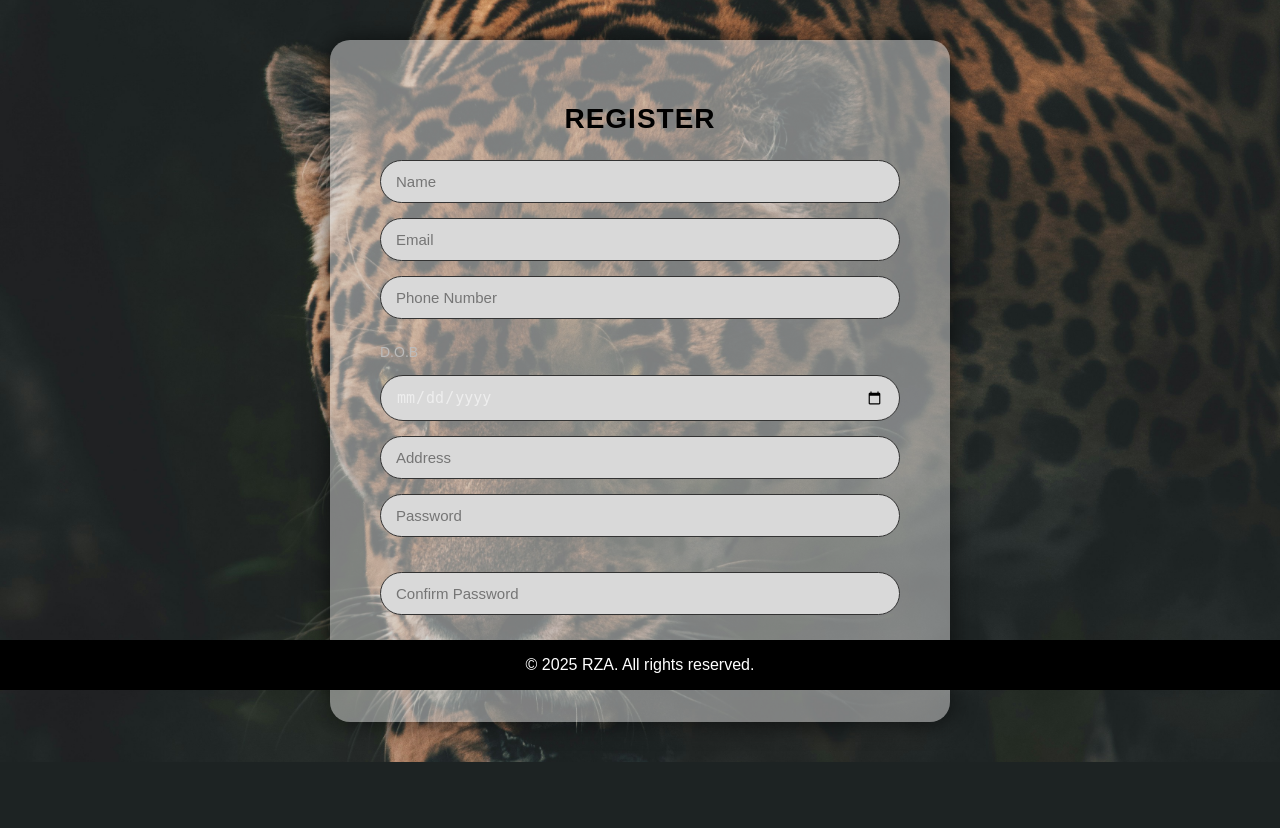
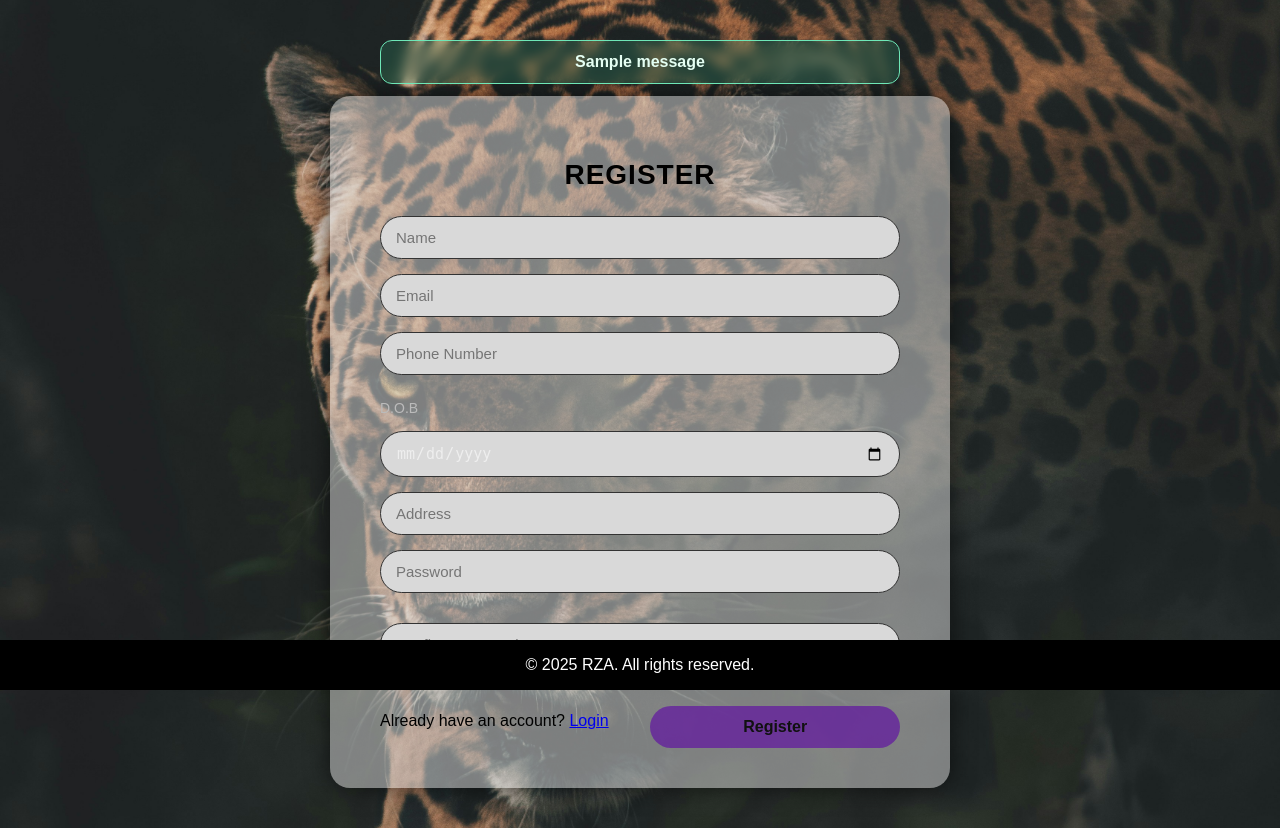
Before and after one commit to Madenzy/Task-2-2024-RZA, a Flask app: page /register in a window 1280 px wide. Shown: the part 110-938 px from the top of the page. Before the commit the page ends 872 px from the top, so only its background shows below. Run offline with Flask 3, Linux system fonts and the light colour scheme; one stand-in notice (Sample message) is shown.

Commit message:
Version 2

```diff
--- a/app.py
+++ b/app.py
@@ -1,8 +1,11 @@
-from flask import Flask, render_template, request, redirect, url_for
-from flask_sqlalchemy import SQLAlchemy
+from flask import Flask, render_template, request, redirect, url_for, flash
+from datetime import datetime, date
+from werkzeug.security import generate_password_hash, check_password_hash
+from werkzeug.utils import secure_filename
+import os
 
 app = Flask(__name__)
-
+app.secret_key = 'RZA_Task_2_Secret_Key'
 
 my_list = ['foo', 'bar', 'baz', 'quux']
 indices = [0, 2, 3]
@@ -60,8 +63,56 @@ def dashboard():
 def login():
     return render_template('login.html', nav_links=login_nav_links)
 
-@app.route('/register')
+@app.route('/register', methods=['GET', 'POST'])
 def register():
+    if request.method == 'POST':
+        username = request.form['username']
+        email = request.form['email'].lower()
+        phone = request.form['phone']
+        dob_str = request.form['dob']
+        address = request.form['address']
+        password = request.form['password']
+        confirm_password = request.form.get('confirm_password')
+
+        # ------------------------ VALIDATIONS ------------------------
+        #check that name is correct
+        if not username or len(username) < 2:
+            flash('Please enter a valid name (at least 2 characters).', 'danger')
+            return render_template('register.html', nav_links=register_links)
+        # --- Validate passwords ---
+        if password != confirm_password:
+            flash('Passwords do not match.', 'danger')
+            return render_template('register.html', nav_links=register_links)
+        if not username.isalpha():
+            flash('Username must contain only alphabetic characters.', 'danger')
+            return render_template('register.html', nav_links=register_links)
+
+        #--- Validate password strength ---
+        if len(password) < 8:
+            flash('Password must be at least 8 characters.', 'danger')
+            return render_template('register.html', nav_links=register_links)
+        #----validate dob to make sure its not in the future or they are at least 16years---
+        dob = datetime.strptime(dob_str, '%Y-%m-%d').date()
+        today = date.today()
+        age = today.year - dob.year - ((today.month, today.day) < (dob.month, dob.day))
+        if dob > today:
+            flash('Date of Birth cannot be in the future.', 'danger')
+            return render_template('register.html', nav_links=register_links)
+        if age < 16:
+            flash('You must be at least 16 years old to register.', 'danger')
+            return render_template('register.html', nav_links=register_links)
+
+        #------- age validation max age 100years ---
+        if age > 100:
+            flash('Please enter a valid Date of Birth. You cannot be 100yrs old', 'danger')
+            return render_template('register.html', nav_links=register_links)
+
+        #------- Validate address ---
+        if not address or len(address) < 5:
+            flash('Please enter a valid address (at least 5 characters).', 'danger')
+            return render_template('register.html', nav_links=register_links)
+        return redirect(url_for('login'))
+
     return render_template('register.html', nav_links=register_links)
 
 @app.route('/logout')
--- a/static/Css/register.css
+++ b/static/Css/register.css
@@ -14,9 +14,43 @@ html, body {
 main {
     flex: 1;
     display: flex;
+    flex-direction: column;
     justify-content: center;
     align-items: center;
+    gap: 12px;
     padding: 40px 0;
+}
+
+.flash-container {
+    width: 100%;
+    max-width: 520px;
+    display: flex;
+    flex-direction: column;
+    gap: 10px;
+    align-items: stretch;
+}
+
+.flash {
+    border-radius: 12px;
+    padding: 12px 14px;
+    font-weight: 600;
+    text-align: center;
+    background: rgba(255, 255, 255, 0.12);
+    border: 1px solid rgba(255, 255, 255, 0.2);
+    color: #ffffff;
+    backdrop-filter: blur(6px);
+}
+
+.flash-success {
+    border-color: #6ee7b7;
+    background: rgba(57, 186, 133, 0.2);
+    color: #e5fff3;
+}
+
+.flash-danger {
+    border-color: #ff4d4d;
+    background: rgba(255, 77, 77, 0.18);
+    color: #ffe5e5;
 }
 
 /* Register container */
@@ -66,7 +100,7 @@ select {
 input:focus,
 select:focus {
     border-color: #5e08a5a1;
-    box-shadow: 0 0 8px rgba(0, 230, 168, 0.3);
+    box-shadow: 0 0 8px rgba(247, 234, 120, 0.3);
 }
 
 label {
@@ -88,9 +122,17 @@ button {
     transition: all 0.25s ease-in-out;
     margin-top: 10px;
 }
+.what-up{
+    display: flex;
+    flex-direction: row;
+    justify-content: space-between;
+}
+.what-up button{
+    width: 48% !important;
+}
 
 button:hover {
-    background: #12b60d;
+    background: #f7505088;
     transform: scale(1.05);
 }
 
--- a/templates/base.html
+++ b/templates/base.html
@@ -32,6 +32,15 @@
   </header>
 
   <main>
+    {% with messages = get_flashed_messages(with_categories=true) %}
+      {% if messages %}
+        <div class="flash-container">
+          {% for category, message in messages %}
+            <div class="flash flash-{{ category }}">{{ message }}</div>
+          {% endfor %}
+        </div>
+      {% endif %}
+    {% endwith %}
     {% block body %}
     {% endblock %}
   </main>
--- a/templates/register.html
+++ b/templates/register.html
@@ -2,8 +2,20 @@
 {% block head %}Task 1{% endblock %}
 
 {% block body %}
-
 <link rel="stylesheet" href="/static/Css/register.css">
+<style>
+    /* General Styles */
+    body {
+        font-family: Arial, sans-serif;
+        background-image: url(/static/images/rob-potter-Jt16Nz5wRJY-unsplash.jpg);
+        background-size: cover;
+        background-position: center;
+    }
+    flash-message {
+        color: red;
+        margin-top: 10px;
+    }
+</style>
 <div class="register-container">
     <h2>Register</h2>
     <form id="register-form" method="POST" action="{{ url_for('register') }}">
@@ -12,13 +24,17 @@
         <input type="text" id="phone" name="phone" placeholder="Phone Number" required>
         <label for="dob">D.O.B</label>
         <input type="date" id="dob" name="dob" placeholder="Date of Birth" required>
-        <input type="text" id="address" name="address" placeholder="Address" required>
+        <input type="text" name="address" id="address" placeholder="Address" required>
         <input type="password" id="password" name="password" placeholder="Password" required>
-        <div id="passwordMessage" style="font-size:0.9em; margin-top:5px;"></div>
+        <div id="passwordMessage"></div>
         <input type="password" id="confirm_password" name="confirm_password" placeholder="Confirm Password" required >
-        <div id="error-container" style="display:none; color:red; margin-top:10px;"></div>
+        <div id="error-container"></div>
+        <div class="what-up">
+            <p>Already have an account? <a href="{{ url_for('login') }}">Login</a></p>
+            <button type="submit">Register</button>
+        </div>
+        </div>
 
-        <button type="submit">Register</button>
     </form>
 
     {% if error %}
```
